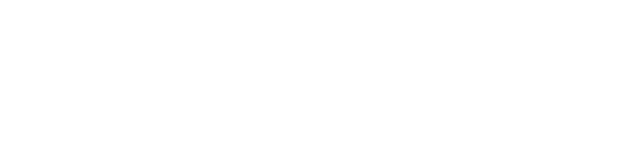
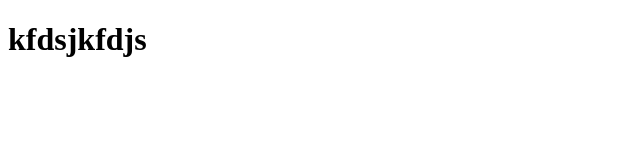
Before and after one commit to Usamaa1/2211B1, a plain HTML site: page abc.html in a window 1280 px wide. Shown: the whole page, without its empty margins (0-640 px from the left). Drawn offline with Linux system fonts and the light colour scheme.

Commit message:
Html file created

```diff
--- a/abc.html
+++ b/abc.html
@@ -7,6 +7,6 @@
     <title>Document</title>
 </head>
 <body>
-
+    <h1>kfdsjkfdjs</h1>
 </body>
 </html>
```
